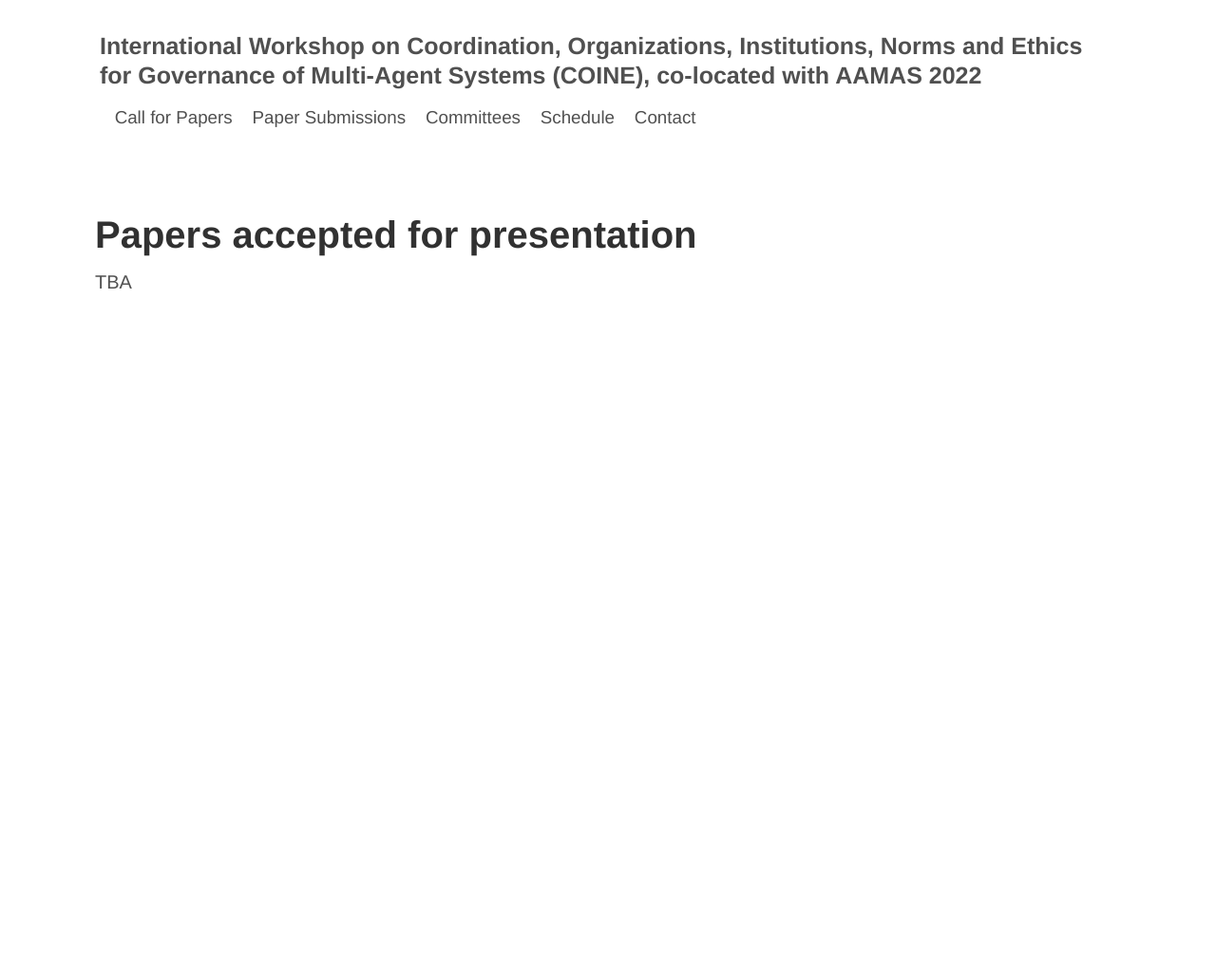
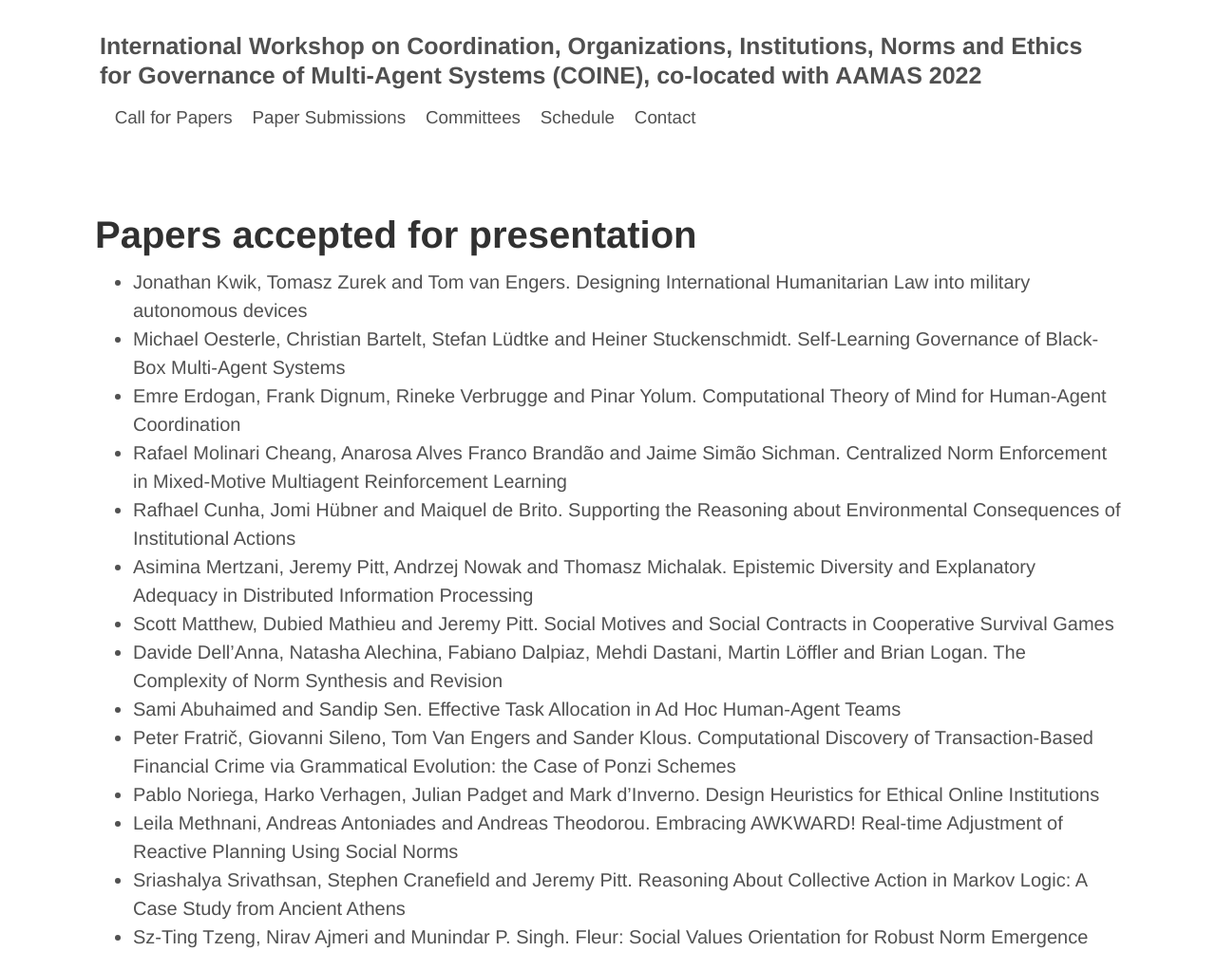
Before and after one commit to jithincheriyan/coine-2022-auckland, a Jekyll site: the page built from accepted_for_presentation.md, in a window 1280 px wide. Shown: the whole page at 95% size. Built offline with Jekyll 4.4.1, drawn with Linux system fonts in a browser that asks for light colours; before the commit the page ends 900 px from its top, so only the background shows below that.

Commit message:
accepted papers

```diff
--- a/accepted_for_presentation.md
+++ b/accepted_for_presentation.md
@@ -5,4 +5,17 @@ title: COINE
 
 # Papers accepted for presentation
 
-TBA
+- Jonathan Kwik, Tomasz Zurek and Tom van Engers. Designing International Humanitarian Law into military autonomous devices
+- Michael Oesterle, Christian Bartelt, Stefan Lüdtke and Heiner Stuckenschmidt. Self-Learning Governance of Black-Box Multi-Agent Systems
+- Emre Erdogan, Frank Dignum, Rineke Verbrugge and Pinar Yolum. Computational Theory of Mind for Human-Agent Coordination
+- Rafael Molinari Cheang, Anarosa Alves Franco Brandão and Jaime Simão Sichman. Centralized Norm Enforcement in Mixed-Motive Multiagent Reinforcement Learning
+- Rafhael Cunha, Jomi Hübner and Maiquel de Brito. Supporting the Reasoning about Environmental Consequences of Institutional Actions
+- Asimina Mertzani, Jeremy Pitt, Andrzej Nowak and Thomasz Michalak. Epistemic Diversity and Explanatory Adequacy in Distributed Information Processing
+- Scott Matthew, Dubied Mathieu and Jeremy Pitt. Social Motives and Social Contracts in Cooperative Survival Games
+- Davide Dell'Anna, Natasha Alechina, Fabiano Dalpiaz, Mehdi Dastani, Martin Löffler and Brian Logan. The Complexity of Norm Synthesis and Revision
+- Sami Abuhaimed and Sandip Sen. Effective Task Allocation in Ad Hoc Human-Agent Teams
+- Peter Fratrič, Giovanni Sileno, Tom Van Engers and Sander Klous. Computational Discovery of Transaction-Based Financial Crime via Grammatical Evolution: the Case of Ponzi Schemes
+- Pablo Noriega, Harko Verhagen, Julian Padget and Mark d'Inverno. Design Heuristics for Ethical Online Institutions
+- Leila Methnani, Andreas Antoniades and Andreas Theodorou. Embracing AWKWARD! Real-time Adjustment of Reactive Planning Using Social Norms
+- Sriashalya Srivathsan, Stephen Cranefield and Jeremy Pitt. Reasoning About Collective Action in Markov Logic: A Case Study from Ancient Athens
+- Sz-Ting Tzeng, Nirav Ajmeri and Munindar P. Singh. Fleur: Social Values Orientation for Robust Norm Emergence
```
